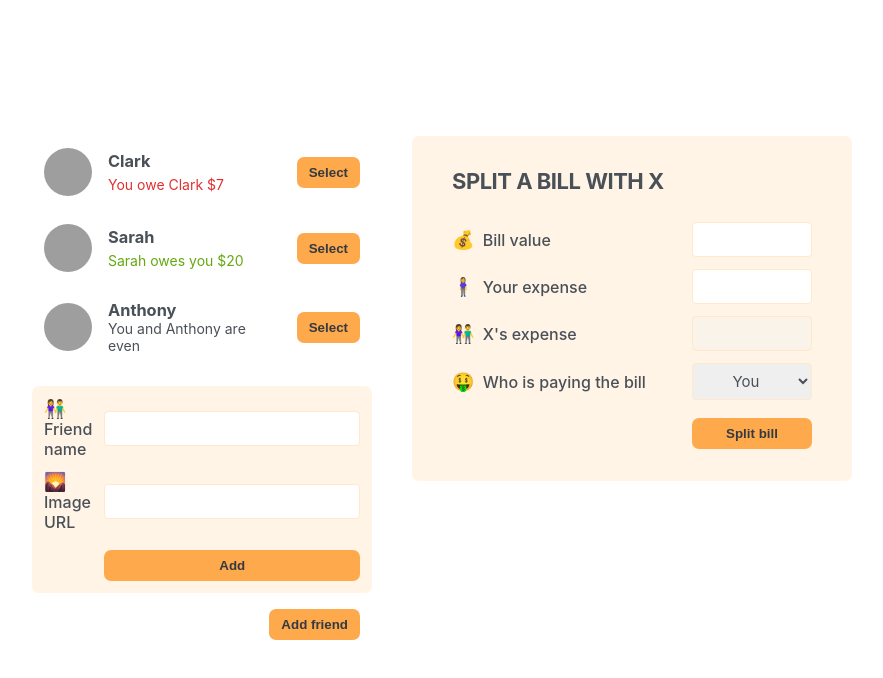
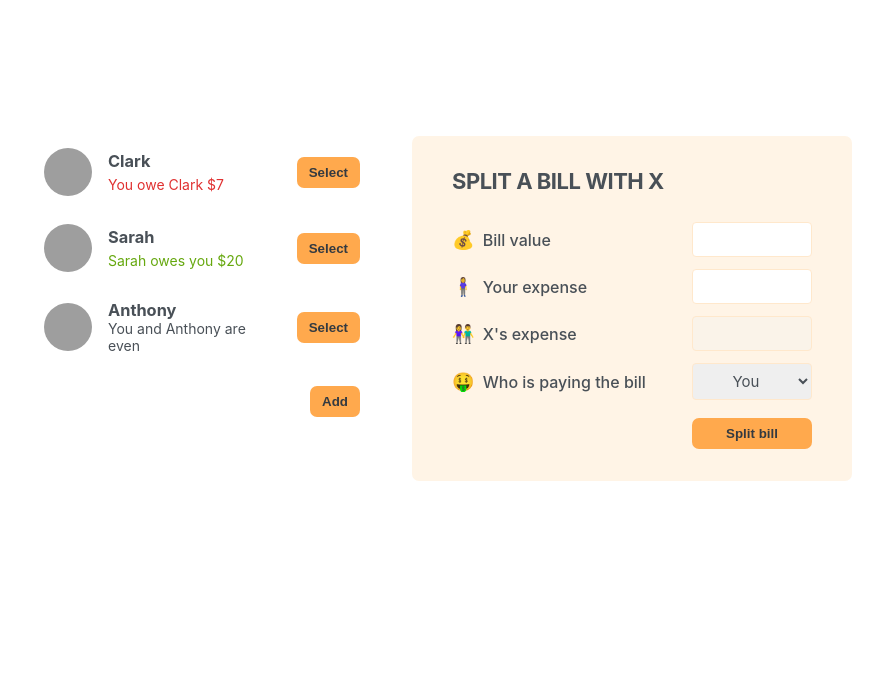
Before and after one commit to cavini/split-bill-project, a React (Create React App) app: page / in a window 1280 px wide. Shown: the top 678 px of the page, without its empty margins (198-1081 px from the left). Built offline with nearby package versions, Linux system fonts and the light colour scheme; grey boxes are pictures that could not be loaded; the HTML template or start-up script is replaced by a standard one.

Commit message:
feat: added logic to display friend form based on state

```diff
--- a/src/App.tsx
+++ b/src/App.tsx
@@ -1,4 +1,4 @@
-import React from 'react';
+import React, { useState } from 'react';
 import { FriendsList } from './components/FriendsList';
 import { initialFriends } from './data';
 import AddFriend from './components/AddFriend';
@@ -6,13 +6,20 @@ import Button from './components/Button';
 import SplitBill from './components/SplitBill';
 
 function App() {
+  const [showAddFriend, setShowAddFriend] = useState<boolean>(false);
+  const handleshowAddFriend = () => {
+    setShowAddFriend(!showAddFriend);
+  };
   return (
     <div className="app">
       <div className="sidebar">
         {' '}
         <FriendsList friends={initialFriends} />
-        <AddFriend />
-        <Button text="Add friend" />
+        {showAddFriend ? <AddFriend /> : <></>}
+        <Button
+          onClick={handleshowAddFriend}
+          text={showAddFriend ? 'Close' : 'Add'}
+        />
       </div>
       <SplitBill />
     </div>
--- a/src/components/AddFriend/index.tsx
+++ b/src/components/AddFriend/index.tsx
@@ -9,7 +9,7 @@ const AddFriend = () => {
 
       <label>🌄 Image URL</label>
       <input type="text" />
-      <Button text="Add" />
+      <Button onClick={() => console.log('placeholder function')} text="Add" />
     </form>
   );
 };
--- a/src/components/Button/@types/index.ts
+++ b/src/components/Button/@types/index.ts
@@ -1,3 +1,4 @@
 export interface ButtonComponentProps {
   text: string;
+  onClick: () => void;
 }
--- a/src/components/Button/index.tsx
+++ b/src/components/Button/index.tsx
@@ -1,8 +1,12 @@
 import React from 'react';
 import { ButtonComponentProps } from './@types';
 
-const Button = ({ text }: ButtonComponentProps) => {
-  return <button className="button">{text}</button>;
+const Button = ({ text, onClick }: ButtonComponentProps) => {
+  return (
+    <button onClick={onClick} className="button">
+      {text}
+    </button>
+  );
 };
 
 export default Button;
```
